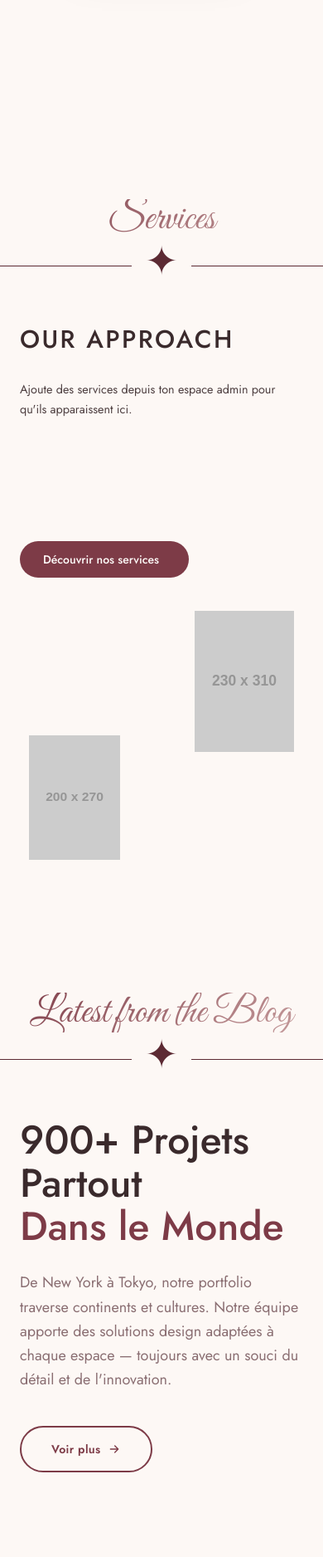
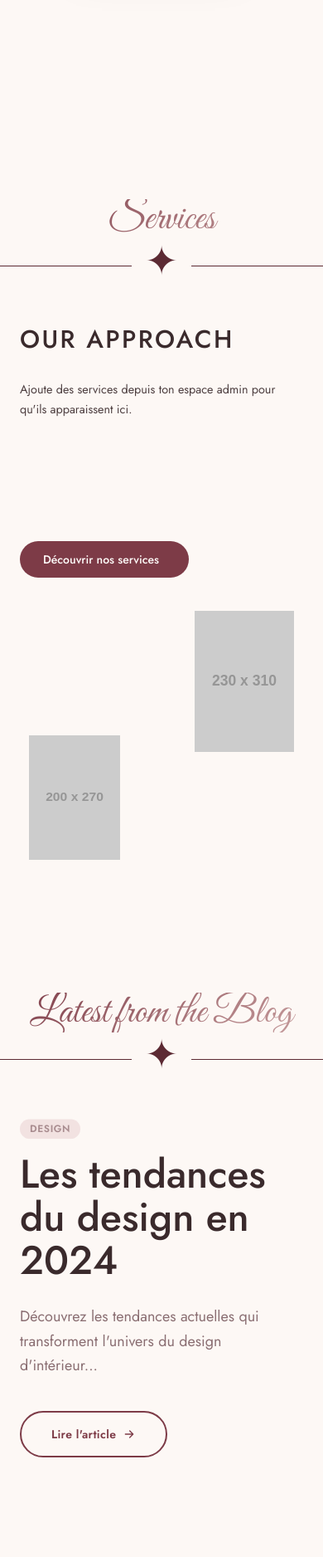
Before and after one commit to esthergeraldine/esthag, a Django app: page / in a window 390 px wide. Shown: the part 2306-4182 px from the top of the page at 83% size. Run offline with Django 5.2, Linux system fonts and the light colour scheme; grey boxes labelled with a size stand in for pictures from a placeholder-image service; data that the repository does not hold is empty; some libraries are stand-ins or nearby versions.

Commit message:
pages de home

```diff
--- a/core/views/home.py
+++ b/core/views/home.py
@@ -1,15 +1,26 @@
 from django.shortcuts import render
 from django.http import JsonResponse
 
-from ..models import Service, Project
+from ..models import Service, Article
 
 
 def home(request):
-    featured_projects = Project.objects.all()[:3]
+    recent_articles = Article.objects.filter(is_published=True).order_by('-published_date')[:6]
+
+    articles_items = [
+        {
+            "title": article.title,
+            "category": article.category.name,
+            "excerpt": article.excerpt,
+            "img": article.image.url,
+            "url": article.get_absolute_url(),
+        }
+        for article in recent_articles
+    ]
 
     context = {
-        "featured_projects": featured_projects,
         "services": Service.objects.all(),
+        "articles_items": articles_items,
     }
     return render(request, "home.html", context)
 
--- a/static/css/output.css
+++ b/static/css/output.css
@@ -603,6 +612,12 @@
     -webkit-box-orient: vertical;
     -webkit-line-clamp: 2;
   }
+  .line-clamp-3 {
+    overflow: hidden;
+    display: -webkit-box;
+    -webkit-box-orient: vertical;
+    -webkit-line-clamp: 3;
+  }
   .block {
     display: block;
   }
@@ -3454,6 +3543,11 @@
   syntax: "*";
   inherits: false;
   initial-value: 0 0 #0000;
+}
+@property --tw-outline-style {
+  syntax: "*";
+  inherits: false;
+  initial-value: solid;
 }
 @property --tw-blur {
   syntax: "*";
@@ -3615,6 +3709,7 @@
       --tw-ring-offset-width: 0px;
       --tw-ring-offset-color: #fff;
       --tw-ring-offset-shadow: 0 0 #0000;
+      --tw-outline-style: solid;
       --tw-blur: initial;
       --tw-brightness: initial;
       --tw-contrast: initial;
--- a/templates/home.html
+++ b/templates/home.html
@@ -402,8 +402,8 @@
   <div class="max-w-7xl mx-auto px-6 lg:px-10">
     <div class="grid lg:grid-cols-2 gap-16 lg:gap-12 items-center">
 
-      {# ---------- Colonne gauche : texte ---------- #}
-      <div class="max-w-lg">
+      {# ---------- Colonne gauche : texte dynamique ---------- #}
+      <div id="blog-left-content" class="max-w-lg">
         <h2 class="font-sans font-bold text-5xl sm:text-6xl leading-[1.08] text-boss-text">
           900+ Projets Partout<br>
           <span class="text-burgundy">Dans le Monde</span>
@@ -495,33 +495,31 @@
   </div>
 </section>
 
-{# ---------- Données des cartes (autant d'items que tu veux) ---------- #}
-{# projects_items doit être une LISTE PLATE (pas une liste de listes) fournie par ta vue Django. #}
-{% if projects_items %}
-  {{ projects_items|json_script:"projects-items-data" }}
+{# ---------- Données des articles ---------- #}
+{% if articles_items %}
+  {{ articles_items|json_script:"articles-items-data" }}
 {% endif %}
 
 <script>
 
   document.addEventListener("DOMContentLoaded", function () {
-  // Fallback si "projects_items" n'est pas fourni par la vue Django
+  // Fallback articles si "articles_items" n'est pas fourni par la vue Django
   const fallbackItems = [
-    { title: "Commerciaux",   count: "200+ projets", img: "https://images.unsplash.com/photo-1497366216548-37526070297c?w=1000&q=80", url: "#" },
-    { title: "Résidentiel",   count: "400+ projets", img: "https://images.unsplash.com/photo-1524758631624-e2822e304c36?w=1000&q=80", url: "#" },
-    { title: "Cuisine",       count: "300+ projets", img: "https://images.unsplash.com/photo-1556911220-bff31c812dba?w=1000&q=80", url: "#" },
-    { title: "Bureaux",       count: "150+ projets", img: "https://images.unsplash.com/photo-1497215728101-856f4ea42174?w=1000&q=80", url: "#" },
-    { title: "Restaurants",   count: "180+ projets", img: "https://images.unsplash.com/photo-1414235077428-338989a2e8c0?w=1000&q=80", url: "#" },
-    { title: "Hôtellerie",    count: "220+ projets", img: "https://images.unsplash.com/photo-1590490360182-c33d57733427?w=1000&q=80", url: "#" },
+    { title: "Les tendances du design en 2024",   category: "Design", excerpt: "Découvrez les tendances actuelles qui transforment l'univers du design d'intérieur...", img: "https://images.unsplash.com/photo-1618221195710-dd6b41faaea6?w=1000&q=80", url: "#" },
+    { title: "Comment aménager un petit espace",   category: "Conseils", excerpt: "Astuces et idées pour optimiser chaque mètre carré de votre intérieur...", img: "https://images.unsplash.com/photo-1586023492125-27b2c045efd7?w=1000&q=80", url: "#" },
+    { title: "Les couleurs de l'année",            category: "Décoration", excerpt: "Pantone a choisi ses couleurs de l'année. Voici comment les intégrer...", img: "https://images.unsplash.com/photo-1616486338812-3dadae4b4ace?w=1000&q=80", url: "#" },
+    { title: "专访: Notre philosophie",            category: "Interview", excerpt: "Retour sur notre vision et notre approche unique du design...", img: "https://images.unsplash.com/photo-1618219908412-a29a1bb7b86e?w=1000&q=80", url: "#" },
+    { title: "5 astuces pour un intérieur durable",category: "Écologie", excerpt: "Comment créer un espace beau tout en respectant l'environnement...", img: "https://images.unsplash.com/photo-1556909114-f6e7ad7d3136?w=1000&q=80", url: "#" },
   ];
 
   let items = fallbackItems;
-  const dataEl = document.getElementById("projects-items-data");
+  const dataEl = document.getElementById("articles-items-data");
   if (dataEl) {
     try {
       const parsed = JSON.parse(dataEl.textContent);
       if (Array.isArray(parsed) && parsed.length) items = parsed;
     } catch (e) {
-      console.warn("projects_items invalide, utilisation du fallback.", e);
+      console.warn("articles_items invalide, utilisation du fallback.", e);
     }
   }
 
@@ -534,6 +532,7 @@
   const numbersWrap = document.getElementById("pagination-numbers");
   const prevBtn = document.getElementById("pagination-prev");
   const nextBtn = document.getElementById("pagination-next");
+  const leftContent = document.getElementById("blog-left-content");
 
   // Styles propres à chaque rôle : la "primary" est la plus grande et passe devant.
   const roleStyles = {
@@ -551,7 +550,33 @@
     card.querySelector('[data-role="img"]').src = item.img;
     card.querySelector('[data-role="img"]').alt = item.title;
     card.querySelector('[data-role="title"]').textContent = item.title;
-    card.querySelector('[data-role="count"]').textContent = item.count;
+    card.querySelector('[data-role="count"]').textContent = item.category;
+  }
+
+  function updateLeftContent(item) {
+    if (!leftContent || !item) return;
+    leftContent.innerHTML = `
+      <span class="inline-block px-3 py-1 rounded-full bg-rose-mid text-burgundy-dk text-xs font-semibold uppercase tracking-wider mb-4">
+        ${item.category}
+      </span>
+      <h2 class="font-sans font-bold text-5xl sm:text-6xl leading-[1.08] text-boss-text mb-4">
+        ${item.title}
+      </h2>
+      <p class="mt-7 text-boss-muted text-lg leading-relaxed line-clamp-3">
+        ${item.excerpt}
+      </p>
+      <a href="${item.url || '#'}"
+         class="group inline-flex items-center gap-2 mt-10 px-9 py-4 rounded-full
+                border-2 border-burgundy text-burgundy font-semibold text-sm tracking-wide
+                transition-colors duration-300 hover:bg-burgundy hover:text-warm-white">
+        Lire l'article
+        <svg xmlns="http://www.w3.org/2000/svg" viewBox="0 0 24 24" fill="none"
+             stroke="currentColor" stroke-width="2" stroke-linecap="round" stroke-linejoin="round"
+             class="w-4 h-4 transition-transform duration-300 group-hover:translate-x-1">
+          <path d="M5 12h14M13 6l6 6-6 6" />
+        </svg>
+      </a>
+    `;
   }
 
   const state = { current: 0 };
@@ -567,6 +592,7 @@
 
     progressBar.style.width = (100 / total) * (state.current + 1) + "%";
     renderPagination();
+    updateLeftContent(items[iPrimary]);
   }
 
   function goTo(index) {
```
Also changed, not shown: other parts of static/css/output.css (+83 -0 lines).
